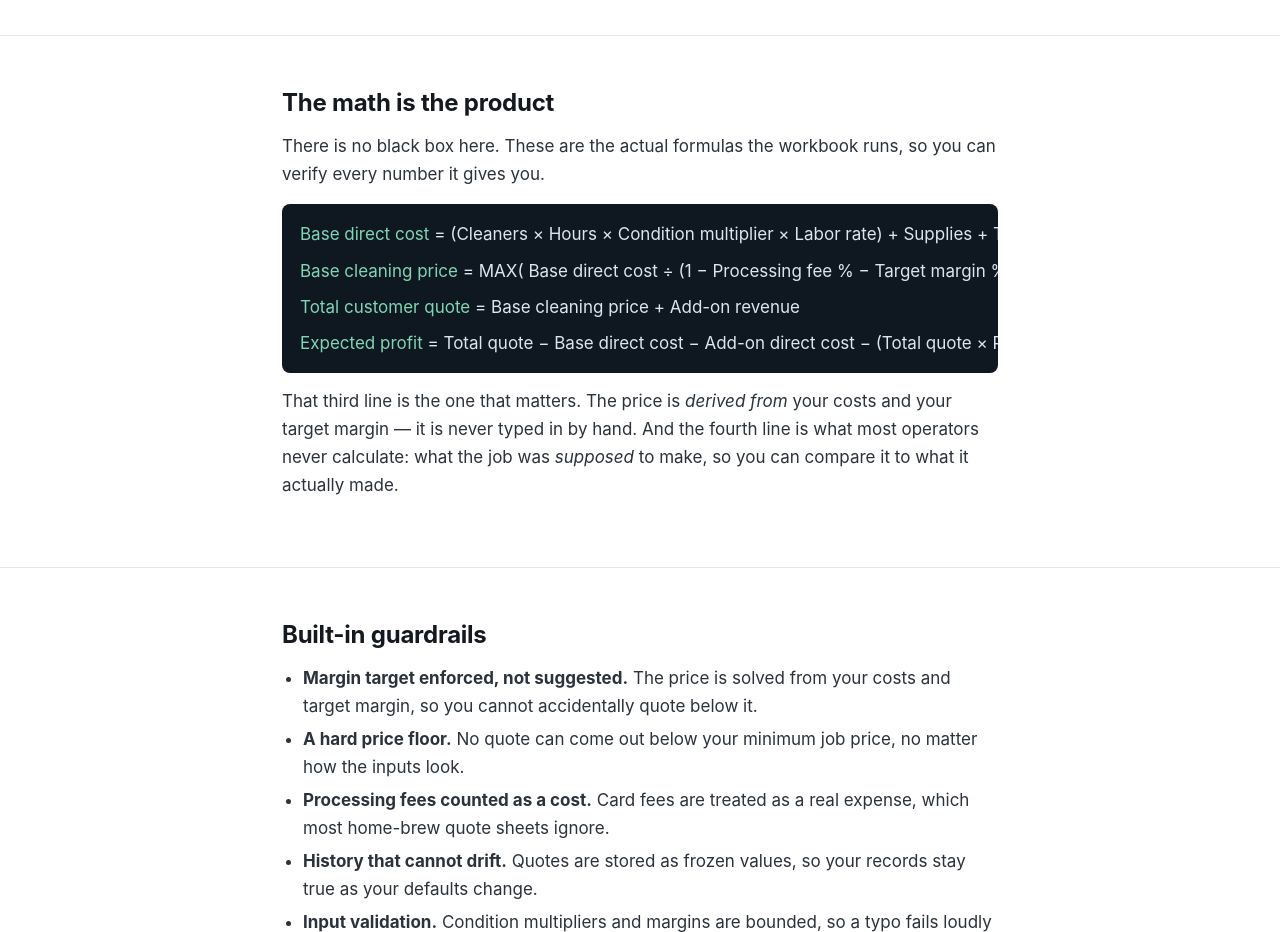
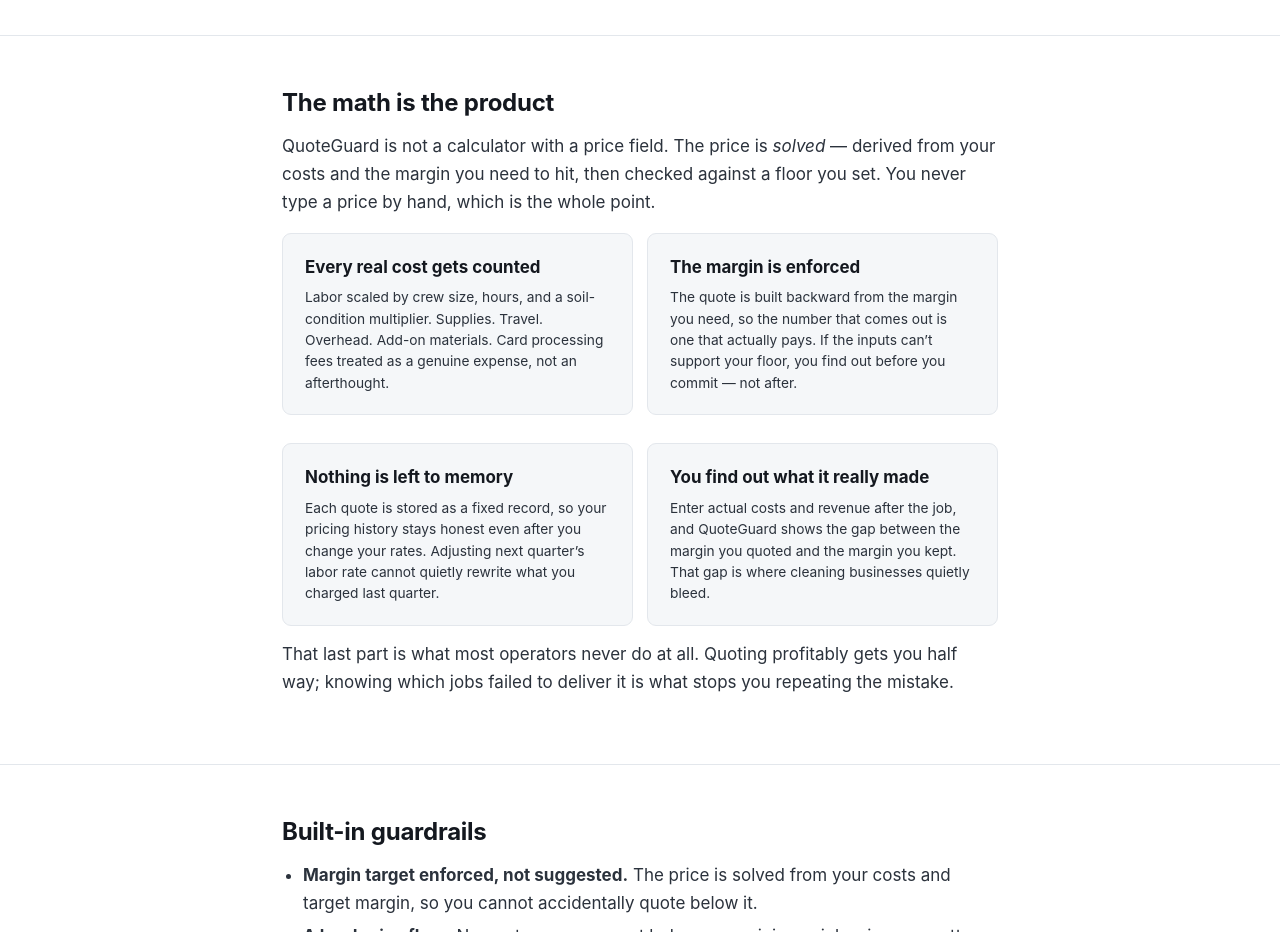
Before and after one commit to tanushgargjanuary-bot/quoteguard, a plain HTML site: page index.html in a window 1280 px wide. Shown: the part 1620-2552 px from the top of the page. Drawn offline with Linux system fonts and the light colour scheme.

Commit message:
Remove formula disclosure from public page

```diff
--- a/index.html
+++ b/index.html
@@ -54,12 +54,6 @@
 
   .grid{display:grid;grid-template-columns:1fr 1fr;gap:14px}
   @media(max-width:620px){.grid{grid-template-columns:1fr}}
-
-  code,.mono{font-family:ui-monospace,SFMono-Regular,Menlo,Consolas,monospace;font-size:.87em}
-  .formula{background:#0f1720;color:#dbe6ef;border-radius:8px;padding:16px 18px;margin:0 0 14px;overflow-x:auto}
-  .formula div{margin:0 0 8px;white-space:nowrap}
-  .formula div:last-child{margin:0}
-  .formula .k{color:#7fd6b2}
 
   details{border:1px solid var(--line);border-radius:8px;padding:14px 17px;margin-bottom:10px;background:#fff}
   details[open]{background:var(--soft)}
@@ -149,16 +143,28 @@
 <section>
   <div class="wrap">
     <h2>The math is the product</h2>
-    <p>There is no black box here. These are the actual formulas the workbook runs, so you can verify every number it gives you.</p>
+    <p>QuoteGuard is not a calculator with a price field. The price is <em>solved</em> &mdash; derived from your costs and the margin you need to hit, then checked against a floor you set. You never type a price by hand, which is the whole point.</p>
 
-    <div class="formula">
-      <div><span class="k">Base direct cost</span> = (Cleaners &times; Hours &times; Condition multiplier &times; Labor rate) + Supplies + Travel + Overhead</div>
-      <div><span class="k">Base cleaning price</span> = MAX( Base direct cost &divide; (1 &minus; Processing fee % &minus; Target margin %), Minimum job price )</div>
-      <div><span class="k">Total customer quote</span> = Base cleaning price + Add-on revenue</div>
-      <div><span class="k">Expected profit</span> = Total quote &minus; Base direct cost &minus; Add-on direct cost &minus; (Total quote &times; Processing fee)</div>
+    <div class="grid">
+      <div class="card">
+        <h3>Every real cost gets counted</h3>
+        <p class="small">Labor scaled by crew size, hours, and a soil-condition multiplier. Supplies. Travel. Overhead. Add-on materials. Card processing fees treated as a genuine expense, not an afterthought.</p>
+      </div>
+      <div class="card">
+        <h3>The margin is enforced</h3>
+        <p class="small">The quote is built backward from the margin you need, so the number that comes out is one that actually pays. If the inputs can&rsquo;t support your floor, you find out before you commit &mdash; not after.</p>
+      </div>
+      <div class="card">
+        <h3>Nothing is left to memory</h3>
+        <p class="small">Each quote is stored as a fixed record, so your pricing history stays honest even after you change your rates. Adjusting next quarter&rsquo;s labor rate cannot quietly rewrite what you charged last quarter.</p>
+      </div>
+      <div class="card">
+        <h3>You find out what it really made</h3>
+        <p class="small">Enter actual costs and revenue after the job, and QuoteGuard shows the gap between the margin you quoted and the margin you kept. That gap is where cleaning businesses quietly bleed.</p>
+      </div>
     </div>
 
-    <p>That third line is the one that matters. The price is <em>derived from</em> your costs and your target margin &mdash; it is never typed in by hand. And the fourth line is what most operators never calculate: what the job was <em>supposed</em> to make, so you can compare it to what it actually made.</p>
+    <p>That last part is what most operators never do at all. Quoting profitably gets you half way; knowing which jobs failed to deliver it is what stops you repeating the mistake.</p>
   </div>
 </section>
 
```
